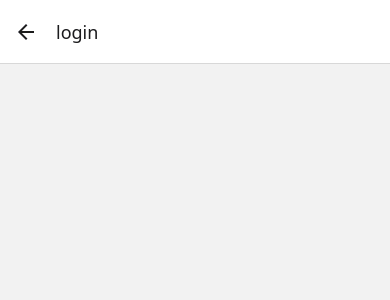
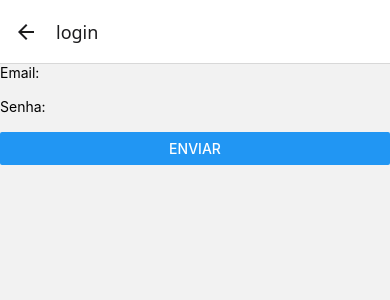
Before and after one commit to FTWNationalProductions/Ecoscan-mobile-app, a React Native app: screen /login in a window 390 px wide. Shown: the top 300 px of the page. Built offline with nearby package versions, Linux system fonts and the light colour scheme.

Commit message:
começo de autenticação

```diff
--- a/app.json
+++ b/app.json
@@ -7,6 +7,9 @@
     "icon": "./assets/icon.png",
     "userInterfaceStyle": "light",
     "newArchEnabled": true,
+    "extra": {
+      "API_URL": "http://localhost:8080"
+    },
     "splash": {
       "image": "./assets/splash-icon.png",
       "resizeMode": "contain",
--- a/components/Login.tsx
+++ b/components/Login.tsx
@@ -1,10 +1,37 @@
-import React from "react";
-import { View } from "react-native";
+import React, { useContext, useState } from "react";
+
+import { Button, Text, TextInput, View } from "react-native";
+import { User } from "../types/user";
+import { AuthContext } from "../context/AuthContext";
 
 const Login = () => {
+    const { isLoggedIn, login } = useContext(AuthContext)
+
+    const [error, setError] = useState<boolean>(false)
+    const [user, setUser] = useState<User>({} as User)
+
+    const handleChange = (field : keyof User) => {
+        return (text: string) => setUser({...user, [field]: text})
+    }
+
+    const handleSubmit = () => {
+        setError(false)
+        login(user)
+    }
+
     return(
         <View>
+            <View>
+                <Text>Email:</Text>
+                <TextInput value={user.email} onChangeText={handleChange("email")} />
+            </View>
 
+            <View>
+                <Text>Senha:</Text>
+                <TextInput value={user.senha} onChangeText={handleChange("senha")} />
+            </View>
+
+            <Button onPress={handleSubmit} title="Enviar"/>
         </View>
     )
 }
--- a/context/AuthContext.tsx
+++ b/context/AuthContext.tsx
@@ -1,16 +1,31 @@
 import { createContext, PropsWithChildren, useState } from "react";
+import Constants from "expo-constants";
+import { User } from "../types/user";
+
+const ApiUrl = Constants.expoConfig?.extra?.API_URL
 
 type AuthContext = {
-    isLoggedIn: boolean
+    isLoggedIn: boolean,
+    isLoading: boolean,
+    user: User,
+    login: (user: User) => void,
 }
 
 const AuthContext = createContext<AuthContext>({} as AuthContext)
 
 const AuthProvider = ({ children }: PropsWithChildren) => {
     const [isLoggedIn, setIsLoggedIn] = useState<boolean>(false)
+    const [isLoading, setIsLoading] = useState<boolean>(false)
+    const [user, setUser] = useState<User>({} as User)
+
+    const login = async (user: User) => {
+        await fetch(ApiUrl)
+        .then(response => {return response.json()})
+        .then(json => setUser(json))
+    }
 
     return (
-        <AuthContext.Provider value={{isLoggedIn}}>
+        <AuthContext.Provider value={{isLoggedIn, login, isLoading, user}}>
             {children}
         </AuthContext.Provider>
     )
--- a/package.json
+++ b/package.json
@@ -19,7 +19,8 @@
     "react-native": "0.76.7",
     "react-native-safe-area-context": "4.12.0",
     "react-native-screens": "~4.4.0",
-    "react-native-web": "~0.19.13"
+    "react-native-web": "~0.19.13",
+    "expo-constants": "~17.0.8"
   },
   "devDependencies": {
     "@babel/core": "^7.25.2",
--- /dev/null
+++ b/types/httpError.ts
@@ -0,0 +1,4 @@
+export type httpError = {
+    error: boolean,
+    message?: string
+}
--- /dev/null
+++ b/types/user.ts
@@ -0,0 +1,6 @@
+export type User = {
+    id: number,
+    nome: string,
+    email: string,
+    senha: string
+}
```
Also changed, not shown: 1 other file (tests, documents, lock files or other folders).
